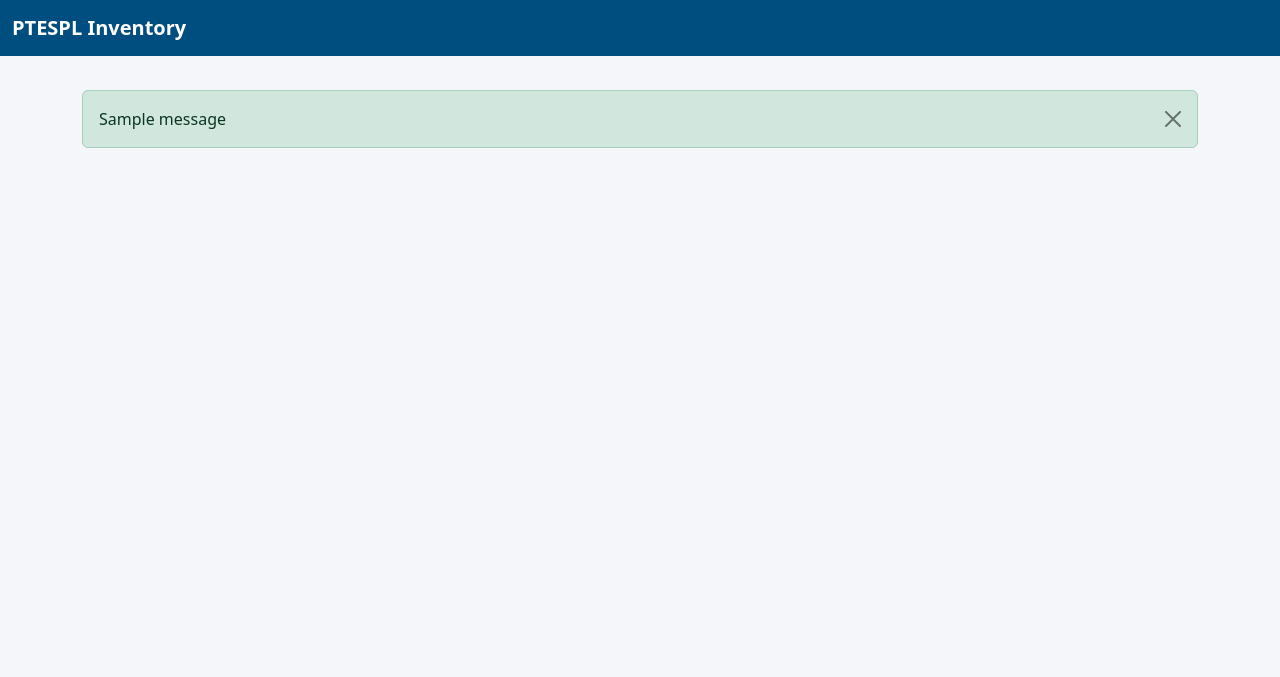
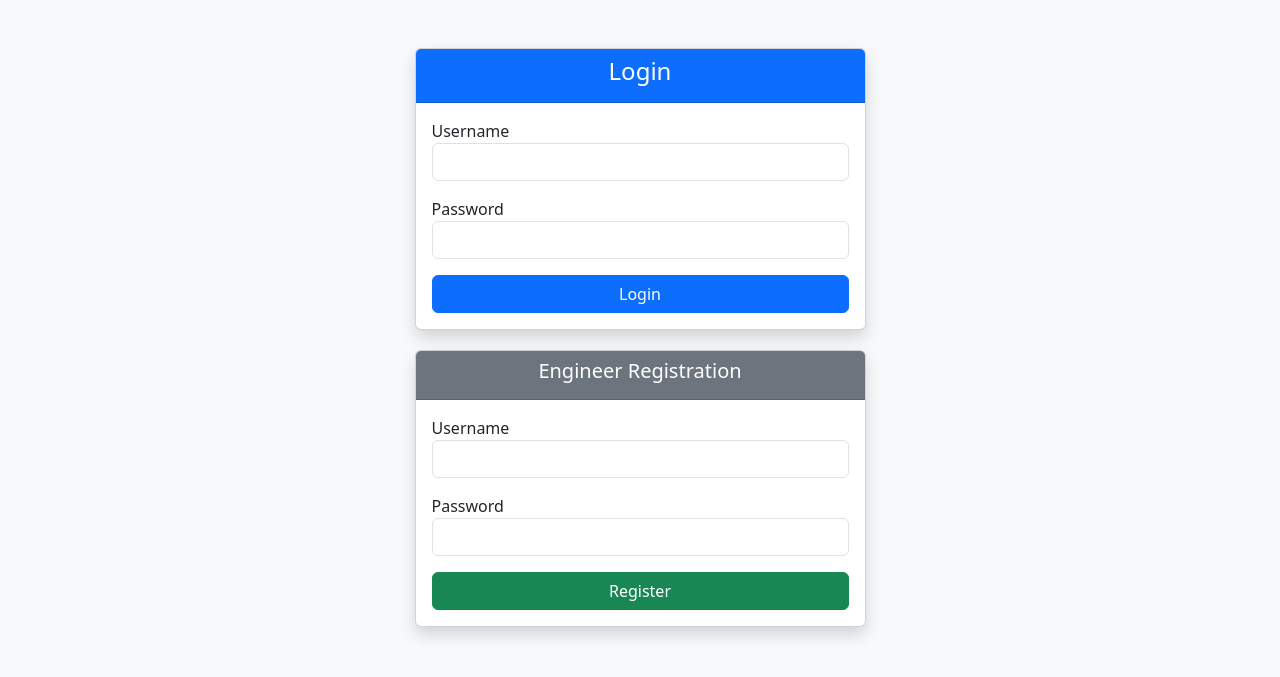
Before and after one commit to pavannbhagve/PT_Stock_Management_Inventory, a Flask app: page /login in a window 1280 px wide. Shown: the top 677 px of the page. Run offline with Flask 3, Linux system fonts and the light colour scheme; tables that the repository leaves empty hold one stand-in row (values such as "Sample post"); one stand-in notice (Sample message) is shown; some libraries are stand-ins or nearby versions.

Commit message:
Update main.html

```diff
--- a/templates/main.html
+++ b/templates/main.html
@@ -2,110 +2,126 @@
 <html lang="en">
 <head>
   <meta charset="UTF-8">
-    <meta name="viewport" content="width=device-width, initial-scale=1.0">
-    <title>PTESPL Stock Management</title>
-
-    <!-- Bootstrap CSS -->
-    <link href="https://cdn.jsdelivr.net/npm/bootstrap@5.3.2/dist/css/bootstrap.min.css" rel="stylesheet">
-    <!-- DataTables -->
-    <link rel="stylesheet" href="https://cdn.datatables.net/1.13.6/css/dataTables.bootstrap5.min.css">
-    <!-- Icons -->
-    <link href="https://cdn.jsdelivr.net/npm/bootstrap-icons/font/bootstrap-icons.css" rel="stylesheet">
-
+  <title>PT Stock Management</title>
+  <meta name="viewport" content="width=device-width, initial-scale=1">
+  <!-- Bootstrap -->
+  <link href="https://cdn.jsdelivr.net/npm/bootstrap@5.3.0/dist/css/bootstrap.min.css" rel="stylesheet">
   <style>
-        body { background: #f4f6f9; }
-        .navbar { background: #004d80; }
-        .navbar-brand, .nav-link, .navbar-text { color: white !important; }
-        .card { border-radius: 12px; box-shadow: 0 4px 12px rgba(0,0,0,0.05); }
-        .modal-header { background: #004d80; color: white; }
-        .dataTables_wrapper .dataTables_filter input { border-radius: 6px; }
-        .flash-msg { margin-top: 10px; }
+    body {
+      background-color: #f8f9fa;
+    }
+    .navbar {
+      background-color: #004080;
+    }
+    .navbar-brand, .nav-link, .navbar-text {
+      color: #fff !important;
+    }
+    .card {
+      margin-bottom: 20px;
+    }
+    .table thead {
+      background-color: #004080;
+      color: #fff;
+    }
+    .log-box {
+      max-height: 300px;
+      overflow-y: auto;
+      background: #fff;
+      padding: 10px;
+      border: 1px solid #ddd;
+    }
   </style>
 </head>
 <body>
 
-<!-- Navbar -->
-<nav class="navbar navbar-expand-lg">
-  <div class="container-fluid">
-    <a class="navbar-brand fw-bold" href="#">PTESPL Inventory</a>
-    {% if user %}
-    <div class="ms-auto">
-        <span class="navbar-text me-3">Logged in as <b>{{ user.username }}</b> ({{ user.role }})</span>
-        <a href="{{ url_for('logout') }}" class="btn btn-sm btn-light">Logout</a>
+{% if login %}
+<div class="container mt-5">
+  <div class="row justify-content-center">
+    <div class="col-md-5">
+      <div class="card shadow">
+        <div class="card-header text-center bg-primary text-white">
+          <h4>Login</h4>
         </div>
-    {% endif %}
-  </div>
-</nav>
-
-<div class="container py-4">
-
-    <!-- Flash Messages -->
-    {% with messages = get_flashed_messages(with_categories=true) %}
-      {% if messages %}
-        <div class="flash-msg">
-        {% for category, message in messages %}
-          <div class="alert alert-{{ category }} alert-dismissible fade show" role="alert">
-            {{ message }}
-            <button type="button" class="btn-close" data-bs-dismiss="alert"></button>
-          </div>
-        {% endfor %}
-        </div>
-      {% endif %}
-    {% endwith %}
-
-    <!-- Login Page -->
-    {% if login_page %}
-    <div class="row justify-content-center">
-      <div class="col-md-4">
-        <div class="card p-4">
-          <h4 class="text-center mb-3">Login</h4>
-          <form method="post">
+        <div class="card-body">
+          <form method="POST" action="/login">
             <div class="mb-3">
-              <label class="form-label">Username</label>
+              <label>Username</label>
               <input type="text" name="username" class="form-control" required>
             </div>
             <div class="mb-3">
-              <label class="form-label">Password</label>
+              <label>Password</label>
               <input type="password" name="password" class="form-control" required>
             </div>
-            <button class="btn btn-primary w-100">Login</button>
+            <button type="submit" class="btn btn-primary w-100">Login</button>
+          </form>
+        </div>
+      </div>
+      <div class="card shadow mt-3">
+        <div class="card-header text-center bg-secondary text-white">
+          <h5>Engineer Registration</h5>
+        </div>
+        <div class="card-body">
+          <form method="POST" action="/register">
+            <div class="mb-3">
+              <label>Username</label>
+              <input type="text" name="username" class="form-control" required>
+            </div>
+            <div class="mb-3">
+              <label>Password</label>
+              <input type="password" name="password" class="form-control" required>
+            </div>
+            <button type="submit" class="btn btn-success w-100">Register</button>
           </form>
         </div>
       </div>
     </div>
-    {% endif %}
+  </div>
+</div>
 
-    <!-- HOD Dashboard -->
-    {% if user and user.role == 'HOD' %}
-    <h3 class="mb-4">HOD Dashboard</h3>
-    <div class="row g-4">
+{% else %}
+<!-- NAVBAR -->
+<nav class="navbar navbar-expand-lg">
+  <div class="container-fluid">
+    <a class="navbar-brand" href="/">PT Stock</a>
+    <div class="d-flex">
+      <span class="navbar-text me-3">Logged in as: {{ user.role }}</span>
+      <a href="/logout" class="btn btn-light btn-sm">Logout</a>
+    </div>
+  </div>
+</nav>
 
-      <!-- Stock Management -->
+<div class="container-fluid mt-4">
+  <div class="row">
+    <!-- HOD DASHBOARD -->
+    {% if user.role == "HOD" %}
     <div class="col-md-6">
-        <div class="card p-3">
-          <div class="d-flex justify-content-between align-items-center mb-2">
-            <h5>Stock Inventory</h5>
-            <button class="btn btn-sm btn-success" data-bs-toggle="modal" data-bs-target="#addStockModal">
-              <i class="bi bi-plus-circle"></i> Add Stock
-            </button>
-          </div>
-          <table id="stockTable" class="table table-striped">
+      <div class="card shadow">
+        <div class="card-header bg-primary text-white">Stock Management</div>
+        <div class="card-body">
+          <form method="POST" action="/add_stock" class="row g-2 mb-3">
+            <div class="col-md-3"><input type="text" name="item_name" placeholder="Item Name" class="form-control" required></div>
+            <div class="col-md-2"><input type="number" name="quantity" placeholder="Qty" class="form-control" required></div>
+            <div class="col-md-3"><input type="text" name="description" placeholder="Description" class="form-control"></div>
+            <div class="col-md-2"><input type="text" name="location" placeholder="Location" class="form-control"></div>
+            <div class="col-md-2"><button type="submit" class="btn btn-success w-100">Add</button></div>
+          </form>
+          <table class="table table-bordered">
             <thead>
-              <tr>
-                <th>Name</th><th>Qty</th><th>Location</th><th>Actions</th>
-              </tr>
+              <tr><th>Item</th><th>Qty</th><th>Description</th><th>Location</th><th>Actions</th></tr>
             </thead>
             <tbody>
-              {% for stock in stocks %}
+              {% for s in stocks %}
               <tr>
-                <td>{{ stock.name }}</td>
-                <td>{{ stock.quantity }}</td>
-                <td>{{ stock.location }}</td>
+                <form method="POST" action="/update_stock/{{s.id}}">
+                  <td><input type="text" name="item_name" value="{{s.item_name}}" class="form-control"></td>
+                  <td><input type="number" name="quantity" value="{{s.quantity}}" class="form-control"></td>
+                  <td><input type="text" name="description" value="{{s.description}}" class="form-control"></td>
+                  <td><input type="text" name="location" value="{{s.location}}" class="form-control"></td>
                   <td>
-                  <form method="post" action="{{ url_for('delete_stock', stock_id=stock.id) }}" style="display:inline;">
-                    <button class="btn btn-sm btn-danger"><i class="bi bi-trash"></i></button>
+                    <button class="btn btn-primary btn-sm">Update</button>
+                    <a href="/delete_stock/{{s.id}}" class="btn btn-danger btn-sm">Delete</a>
+                  </td>
                 </form>
-                </td>
               </tr>
               {% endfor %}
             </tbody>
@@ -113,32 +129,26 @@
         </div>
       </div>
 
-      <!-- Requests -->
-      <div class="col-md-6">
-        <div class="card p-3">
-          <h5>Engineer Requests</h5>
-          <table id="requestTable" class="table table-striped">
-            <thead>
+      <div class="card shadow mt-3">
+        <div class="card-header bg-primary text-white">Engineer Requests</div>
+        <div class="card-body">
+          <table class="table table-bordered">
+            <thead><tr><th>Engineer</th><th>Item</th><th>Qty</th><th>Status</th><th>Docket</th><th>Action</th></tr></thead>
+            <tbody>
+              {% for r in requests %}
               <tr>
-                <th>Engineer</th><th>Item</th><th>Qty</th><th>Status</th><th>Action</th>
-              </tr>
-            </thead>
-            <tbody>
-              {% for req in requests %}
-              <tr>
-                <td>{{ req.engineer_id }}</td>
-                <td>{{ req.stock.name }}</td>
-                <td>{{ req.quantity }}</td>
-                <td>{{ req.status }}</td>
+                <td>{{r.engineer_id}}</td>
+                <td>{{r.item_name}}</td>
+                <td>{{r.quantity}}</td>
+                <td>{{r.status}}</td>
+                <td>{{r.docket_number or "-"}}</td>
                 <td>
-                  {% if req.status == 'Pending' %}
-                  <form method="post" action="{{ url_for('process_request', req_id=req.id) }}" class="d-flex">
-                    <input type="text" name="courier_docket" placeholder="Courier No." class="form-control form-control-sm me-1">
-                    <button name="action" value="Approve" class="btn btn-sm btn-success me-1">Approve</button>
-                    <button name="action" value="Reject" class="btn btn-sm btn-danger">Reject</button>
+                  {% if r.status == "Pending" %}
+                  <form method="POST" action="/approve_request/{{r.id}}" class="d-flex">
+                    <input type="text" name="docket_number" placeholder="Docket No." class="form-control me-2" required>
+                    <button class="btn btn-success btn-sm me-1">Approve</button>
                   </form>
-                  {% else %}
-                    {{ req.courier_docket or "-" }}
+                  <a href="/reject_request/{{r.id}}" class="btn btn-danger btn-sm mt-1">Reject</a>
                   {% endif %}
                 </td>
               </tr>
@@ -147,26 +157,37 @@
           </table>
         </div>
       </div>
+    </div>
 
-      <!-- Logs -->
-      <div class="col-12">
-        <div class="card p-3">
-          <h5>Operation Logs</h5>
-          <table id="logTable" class="table table-striped">
-            <thead>
+    <div class="col-md-6">
+      <div class="card shadow">
+        <div class="card-header bg-primary text-white">Operation Logs</div>
+        <div class="card-body">
+          <div class="log-box">
+            {% for log in logs %}
+              <p><strong>{{log.timestamp.strftime("%Y-%m-%d %H:%M:%S")}}</strong> - {{log.user}}: {{log.action}}</p>
+            {% endfor %}
+          </div>
+        </div>
+      </div>
+    </div>
+    {% endif %}
+
+    <!-- ENGINEER DASHBOARD -->
+    {% if user.role == "Engineer" %}
+    <div class="col-md-6">
+      <div class="card shadow">
+        <div class="card-header bg-success text-white">Available Stock</div>
+        <div class="card-body">
+          <table class="table table-bordered">
+            <thead><tr><th>Item</th><th>Qty</th><th>Description</th><th>Location</th></tr></thead>
+            <tbody>
+              {% for s in stocks %}
               <tr>
-                <th>Date</th><th>User</th><th>Action</th><th>Stock</th><th>Qty</th><th>Courier</th>
-              </tr>
-            </thead>
-            <tbody>
-              {% for log in logs %}
-              <tr>
-                <td>{{ log.timestamp.strftime("%Y-%m-%d %H:%M") }}</td>
-                <td>{{ log.user }}</td>
-                <td>{{ log.action }}</td>
-                <td>{{ log.stock_name }}</td>
-                <td>{{ log.quantity or "-" }}</td>
-                <td>{{ log.courier_docket or "-" }}</td>
+                <td>{{s.item_name}}</td>
+                <td>{{s.quantity}}</td>
+                <td>{{s.description}}</td>
+                <td>{{s.location}}</td>
               </tr>
               {% endfor %}
             </tbody>
@@ -174,94 +195,44 @@
         </div>
       </div>
 
+      <div class="card shadow mt-3">
+        <div class="card-header bg-success text-white">Request Stock</div>
+        <div class="card-body">
+          <form method="POST" action="/request_stock" class="row g-2">
+            <div class="col-md-4"><input type="text" name="item_name" placeholder="Item Name" class="form-control" required></div>
+            <div class="col-md-3"><input type="number" name="quantity" placeholder="Qty" class="form-control" required></div>
+            <div class="col-md-3"><button type="submit" class="btn btn-primary w-100">Request</button></div>
+          </form>
         </div>
-    {% endif %}
+      </div>
+    </div>
 
-    <!-- Engineer Dashboard -->
-    {% if user and user.role == 'Engineer' %}
-    <h3 class="mb-4">Engineer Dashboard</h3>
-    <div class="card p-3">
-      <h5>Available Stock</h5>
-      <table id="stockEngTable" class="table table-striped">
-        <thead>
+    <div class="col-md-6">
+      <div class="card shadow">
+        <div class="card-header bg-success text-white">My Requests</div>
+        <div class="card-body">
+          <table class="table table-bordered">
+            <thead><tr><th>Item</th><th>Qty</th><th>Status</th><th>Docket</th><th>Requested At</th></tr></thead>
+            <tbody>
+              {% for r in requests %}
               <tr>
-            <th>Name</th><th>Qty</th><th>Location</th><th>Request</th>
-          </tr>
-        </thead>
-        <tbody>
-          {% for stock in stocks %}
-          <tr>
-            <td>{{ stock.name }}</td>
-            <td>{{ stock.quantity }}</td>
-            <td>{{ stock.location }}</td>
-            <td>
-              <form method="post" action="{{ url_for('request_stock', stock_id=stock.id) }}" class="d-flex">
-                <input type="number" name="quantity" min="1" max="{{ stock.quantity }}" class="form-control form-control-sm me-1" required>
-                <button class="btn btn-sm btn-primary">Request</button>
-              </form>
-            </td>
+                <td>{{r.item_name}}</td>
+                <td>{{r.quantity}}</td>
+                <td>{{r.status}}</td>
+                <td>{{r.docket_number or "-"}}</td>
+                <td>{{r.timestamp.strftime("%Y-%m-%d %H:%M:%S")}}</td>
               </tr>
               {% endfor %}
             </tbody>
           </table>
         </div>
-
-    <div class="card p-3 mt-3">
-      <h5>My Requests</h5>
-      <table id="myReqTable" class="table table-striped">
-        <thead>
-          <tr>
-            <th>Item</th><th>Qty</th><th>Status</th><th>Courier</th><th>Date</th>
-          </tr>
-        </thead>
-        <tbody>
-          {% for req in requests %}
-          <tr>
-            <td>{{ req.stock.name }}</td>
-            <td>{{ req.quantity }}</td>
-            <td>{{ req.status }}</td>
-            <td>{{ req.courier_docket or "-" }}</td>
-            <td>{{ req.timestamp.strftime("%Y-%m-%d %H:%M") }}</td>
-          </tr>
-          {% endfor %}
-        </tbody>
-      </table>
+      </div>
     </div>
     {% endif %}
   </div>
+</div>
+{% endif %}
 
-<!-- Add Stock Modal -->
-<div class="modal fade" id="addStockModal" tabindex="-1">
-  <div class="modal-dialog">
-    <form method="post" action="{{ url_for('add_stock') }}" class="modal-content">
-      <div class="modal-header"><h5 class="modal-title">Add Stock</h5></div>
-      <div class="modal-body">
-        <input type="text" name="name" placeholder="Item Name" class="form-control mb-2" required>
-        <input type="number" name="quantity" placeholder="Quantity" class="form-control mb-2" required>
-        <input type="text" name="location" placeholder="Location" class="form-control mb-2">
-        <textarea name="description" placeholder="Description" class="form-control"></textarea>
-      </div>
-      <div class="modal-footer">
-        <button class="btn btn-primary">Save</button>
-      </div>
-    </form>
-  </div>
-</div>
-
-<!-- Scripts -->
-<script src="https://code.jquery.com/jquery-3.6.0.min.js"></script>
-<script src="https://cdn.jsdelivr.net/npm/bootstrap@5.3.2/dist/js/bootstrap.bundle.min.js"></script>
-<script src="https://cdn.datatables.net/1.13.6/js/jquery.dataTables.min.js"></script>
-<script src="https://cdn.datatables.net/1.13.6/js/dataTables.bootstrap5.min.js"></script>
-
-<script>
-$(document).ready(function() {
-  $('#stockTable, #requestTable, #logTable, #stockEngTable, #myReqTable').DataTable({
-    pageLength: 5,
-    lengthMenu: [5, 10, 20],
-  });
-});
-</script>
-
+<script src="https://cdn.jsdelivr.net/npm/bootstrap@5.3.0/dist/js/bootstrap.bundle.min.js"></script>
 </body>
 </html>
```
Lines whose indentation alone changed are shown as unchanged.
